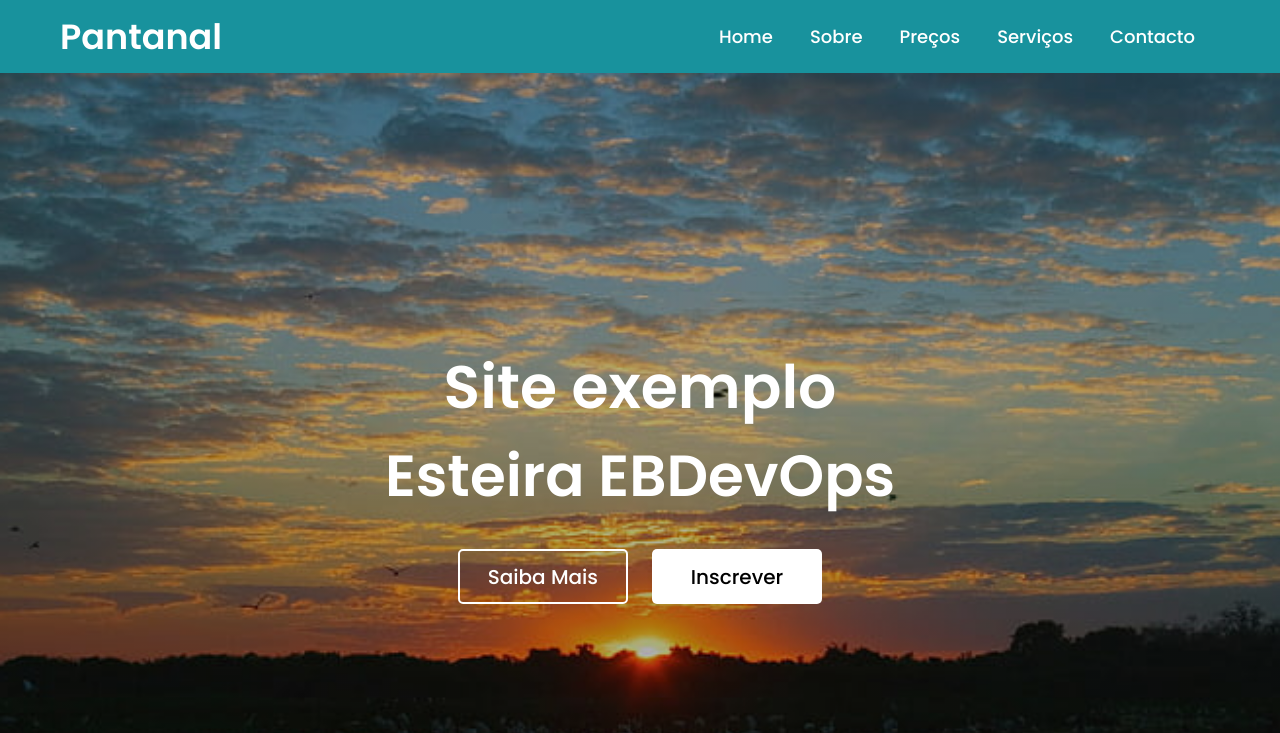
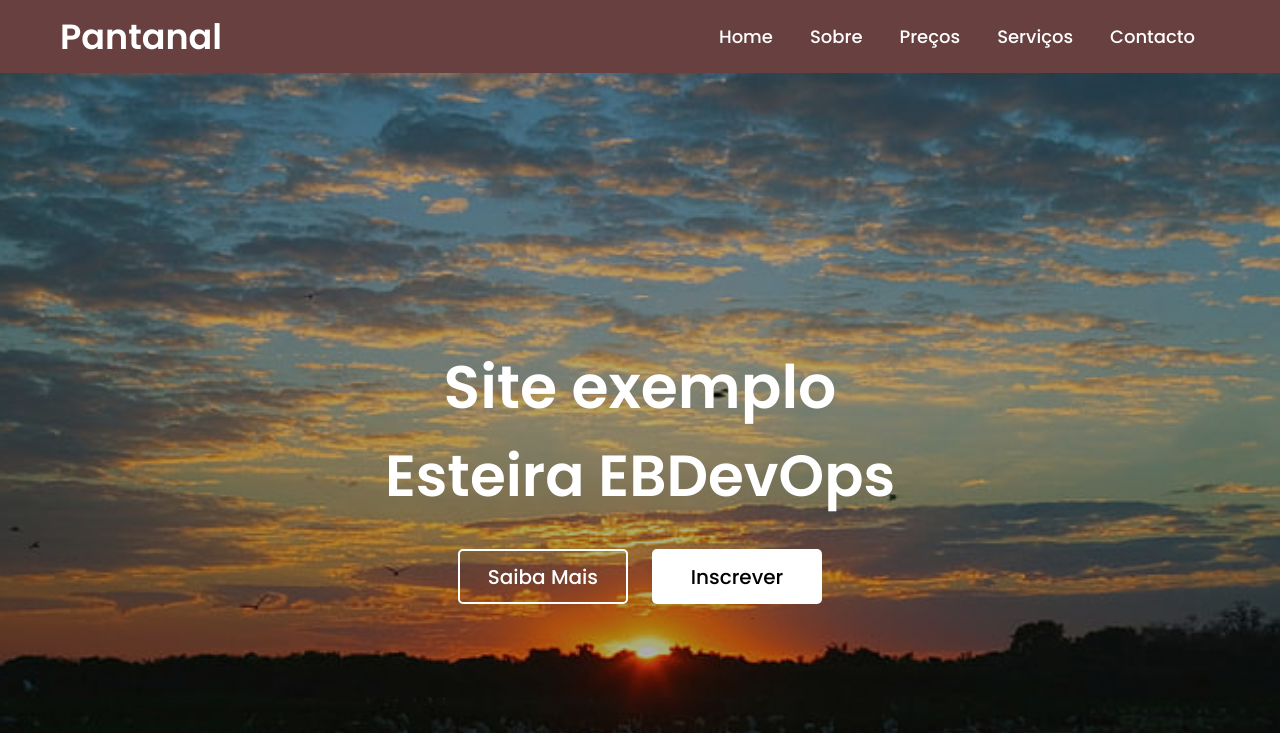
Before and after one commit to gabrielviegas20/projeto-esteira, a plain HTML site: page index.html in a window 1280 px wide. Shown: the top 733 px of the page. Drawn offline with Linux system fonts and the light colour scheme.

Commit message:
style: muda cor header

```diff
--- a/style.css
+++ b/style.css
@@ -6,7 +6,7 @@
     font-family: 'Poppins', sans-serif;
 }
 nav{
-    background-color: #18929D;
+    background-color: #684040;
     padding: 10px 60px;
     display: flex;
     justify-content: space-between;
```
